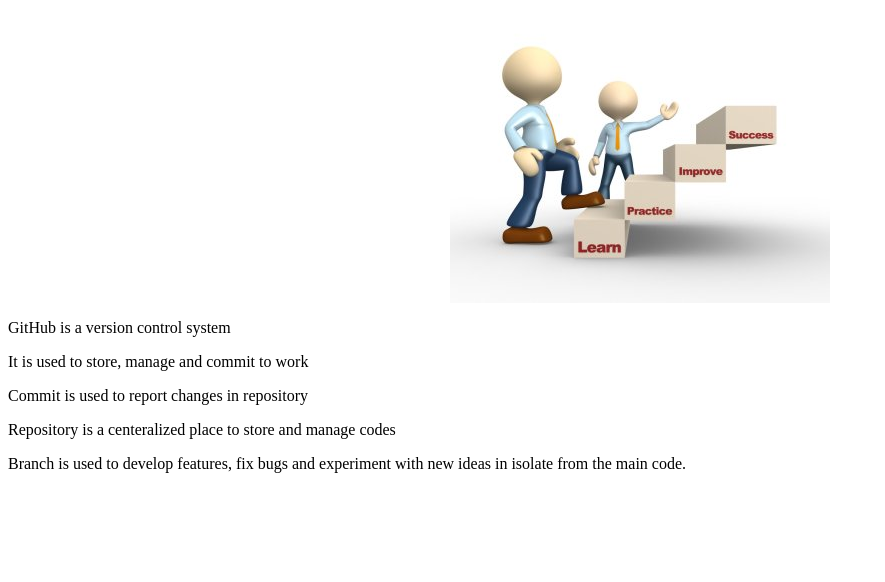
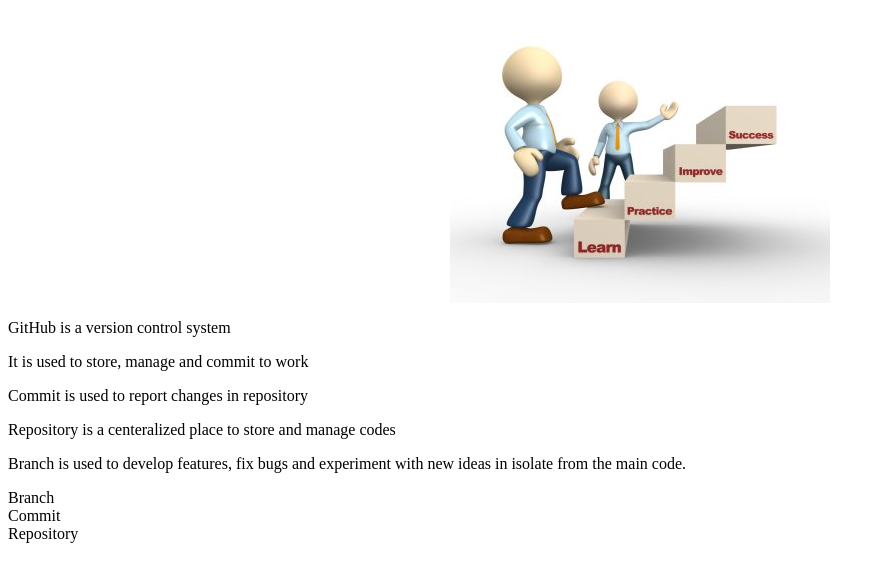
Before and after one commit to siva1203202/sample, a plain HTML site: page index.html in a window 1280 px wide. Shown: the part 88-670 px from the top of the page, without its empty margins (0-885 px from the left). Drawn offline with Linux system fonts and the light colour scheme.

Commit message:
Update index.html

```diff
--- a/index.html
+++ b/index.html
@@ -10,6 +10,15 @@
 <p> It is used to store, manage and commit to work</p>
 <p> Commit is used to report changes in repository</p>
 <p> Repository is a centeralized place to store and manage codes</p>
-<p> Branch is used to develop features, fix bugs and experiment with new ideas in isolate from the main code.<p>
+<p> Branch is used to develop features, fix bugs and experiment with new ideas in isolate from the main code.</p>
+  <div>
+    Branch
+  </div>
+  <div>
+    Commit
+  </div>
+  <div>
+    Repository
+  </div>
 </body>
 </html>
```
